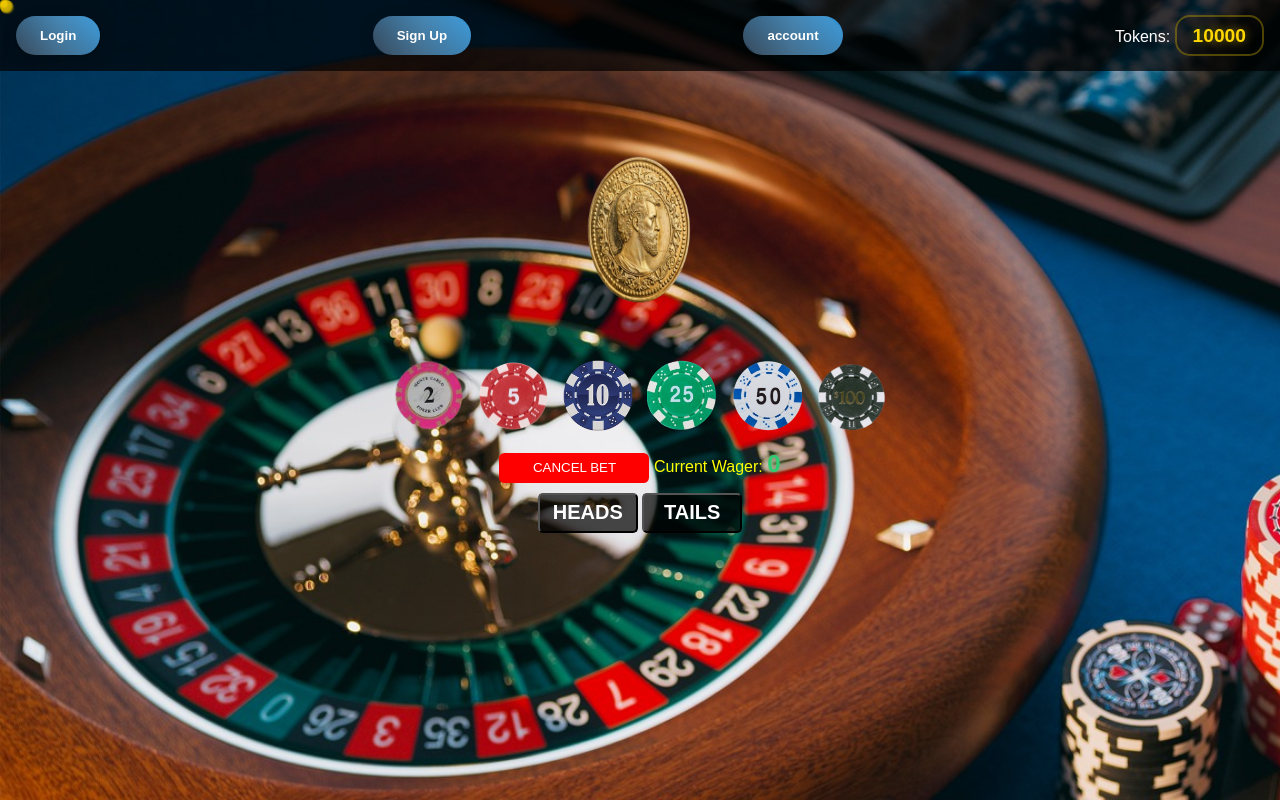
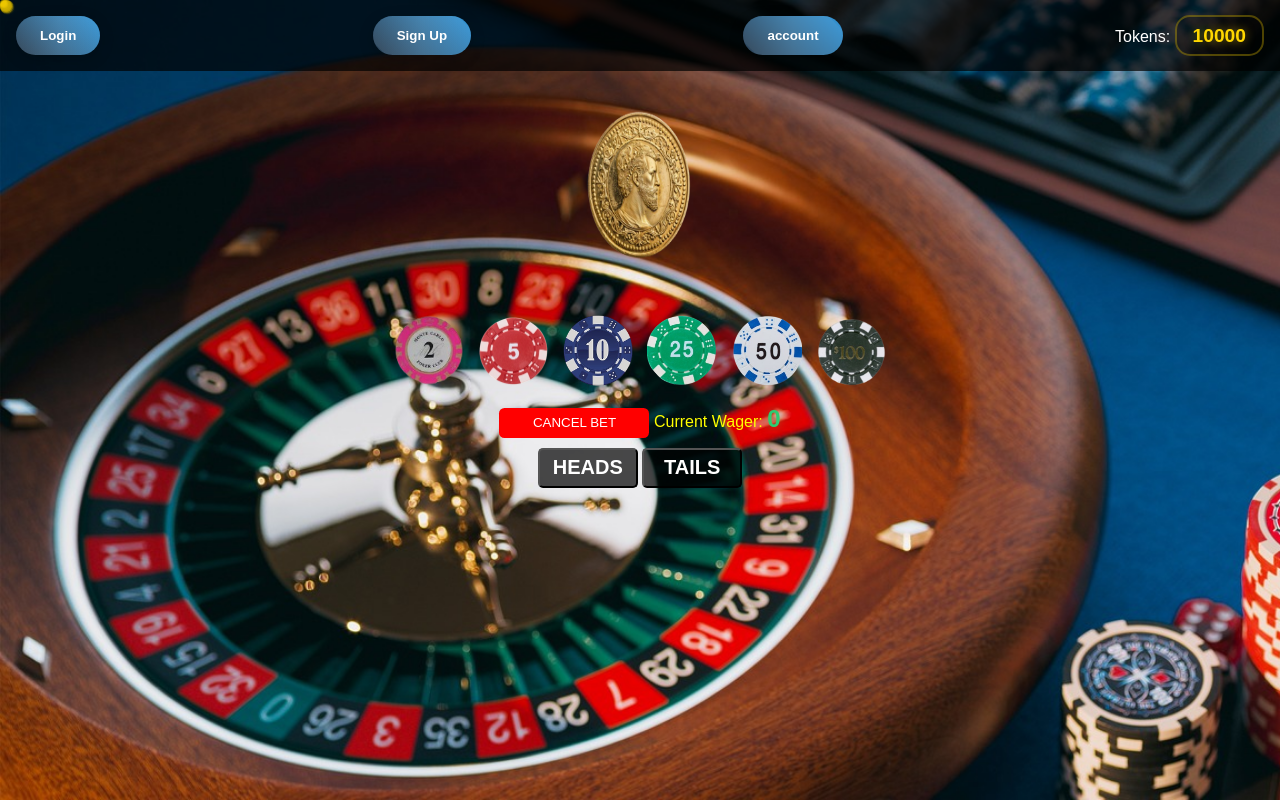
Before and after one commit to kako-rgb/coinz, a plain HTML site: page index.html in a window 1280 px wide. Drawn offline with Linux system fonts and the light colour scheme.

Commit message:
location

```diff
--- a/styles.css
+++ b/styles.css
@@ -101,7 +101,7 @@ nav {
     border: 2px solid rgba(255, 215, 0, 0.3);
 }
 #maincont{
-    margin-top: 20px; /* Adjust based on nav height */
+    margin-top: -25px; /* Adjust based on nav height */
     padding: 0 10px; /* Add side padding */
     width: 100%;
     max-width: 1200px; /* Maximum width for larger screens */
```
